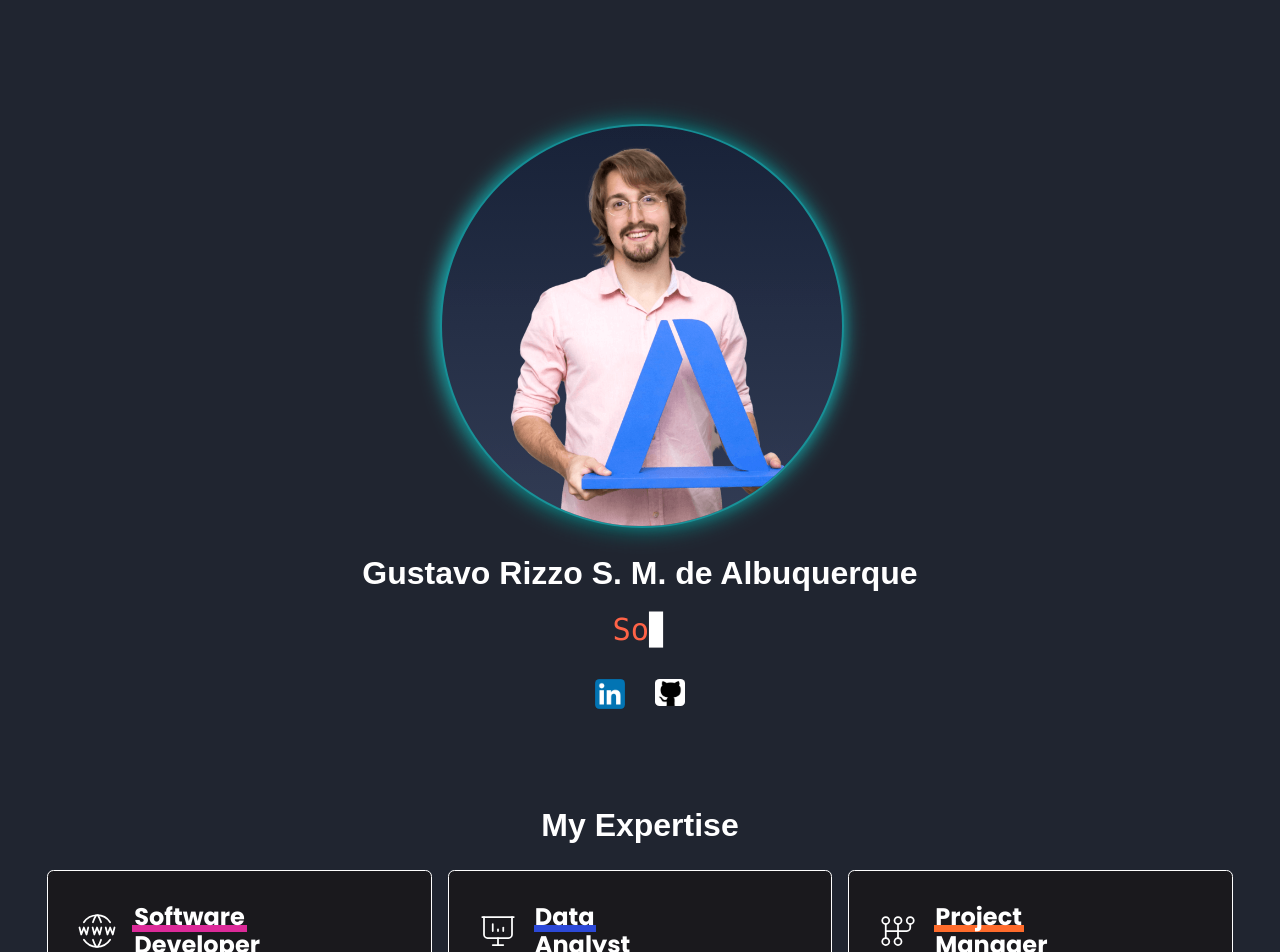
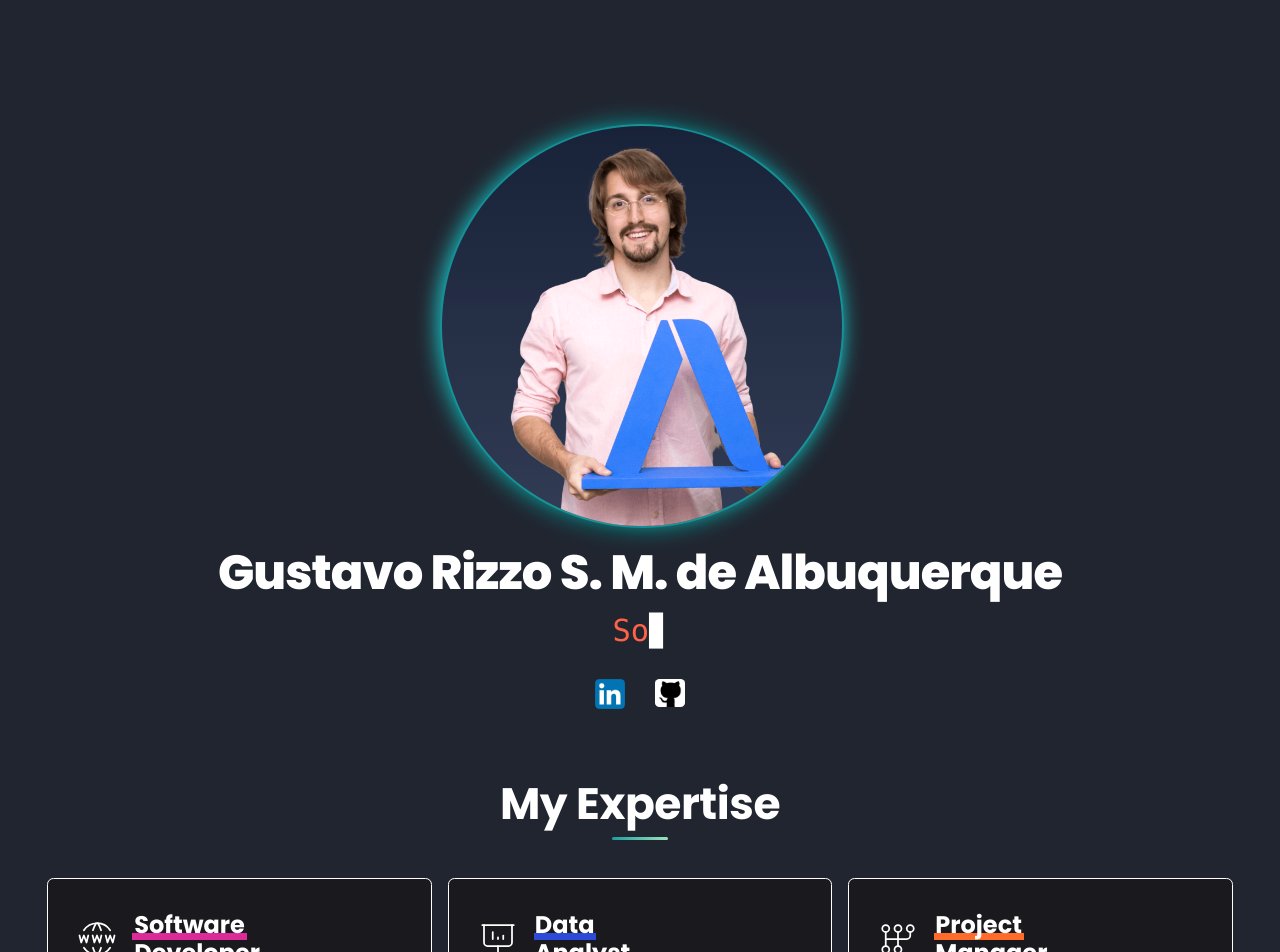
Before and after one commit to GustavoRizzo/my-resume, a React (Vite) app: page / in a window 1280 px wide. Shown: the top 952 px of the page. Built offline with nearby package versions, Linux system fonts and the light colour scheme.

Commit message:
Change layout titles

```diff
--- a/src/App.css
+++ b/src/App.css
@@ -1,3 +1,5 @@
+@import url("https://fonts.googleapis.com/css2?family=Poppins:wght@600;700;800&display=swap");
+
 #root {
   margin: 0 auto;
   text-align: center;
@@ -8,6 +10,41 @@ h1 {
   font-size: 2rem;
   font-weight: 600;
   line-height: normal;
+}
+
+/* Shared hero (name) title on the first fold */
+.hero-title {
+  font-family: "Poppins", sans-serif;
+  font-weight: 800;
+  font-size: clamp(1.9rem, 1.2rem + 3.2vw, 3rem);
+  letter-spacing: -0.02em;
+  line-height: 1.1;
+  margin: 1.2rem 0 1.2rem;
+}
+
+/* Shared section titles ("My Expertise", "Career Timeline", "Beyond Work") */
+.section-title {
+  font-family: "Poppins", sans-serif;
+  font-weight: 700;
+  font-size: clamp(2rem, 1.4rem + 2.4vw, 2.75rem);
+  letter-spacing: -0.01em;
+  line-height: 1.1;
+  position: relative;
+  margin: 0 auto 2.4rem;
+  padding-bottom: 0.7rem;
+}
+
+/* Gradient accent bar tying the cyan (hero halo) to the green (timeline) */
+.section-title::after {
+  content: "";
+  position: absolute;
+  left: 50%;
+  bottom: 0;
+  transform: translateX(-50%);
+  width: 56px;
+  height: 3px;
+  border-radius: 3px;
+  background: linear-gradient(90deg, #1f9ea1, #9ce2bd);
 }
 
 h2 {
--- a/src/components/SectionBeyondWork/SectionBeyondWork.tsx
+++ b/src/components/SectionBeyondWork/SectionBeyondWork.tsx
@@ -13,7 +13,7 @@ export default function SectionBeyondWork() {
 
     return (
         <section className="beyond-work">
-            <h1 style={{ marginTop: "5px" }}>{data.section.title}</h1>
+            <h1 className="section-title">{data.section.title}</h1>
             <p className="beyond-work__subtitle">{data.section.subtitle}</p>
 
             <div
--- a/src/components/SectionExpertisesV3/SectionExpertisesV3.tsx
+++ b/src/components/SectionExpertisesV3/SectionExpertisesV3.tsx
@@ -36,7 +36,7 @@ export default function SectionExpertisesV3() {
 
     return (
         <section className="expertise-v3">
-            <h1>My Expertise</h1>
+            <h1 className="section-title">My Expertise</h1>
 
             <div
                 ref={gridRef}
--- a/src/components/WhoAmI/WhoAmI.tsx
+++ b/src/components/WhoAmI/WhoAmI.tsx
@@ -53,7 +53,7 @@ export default function WhoAmI( {name, perfil_img, url_linkedin, url_github, con
                     alt="perfil"
                 />
             </div>
-            <h1>{name}</h1>
+            <h1 className="hero-title">{name}</h1>
             < ConsoleTextAnimated console_phrases={console_phrases} />
             <div className="list_contato">
                 <a href={url_linkedin}>
--- a/src/pages/CareerTimeline/index.tsx
+++ b/src/pages/CareerTimeline/index.tsx
@@ -7,7 +7,7 @@ export default function CareerTimeline() {
 
       return (
         <section style={{ display: 'grid', justifyItems: 'center', alignContent: 'center' }}>
-          <h1>Career Timeline</h1>
+          <h1 className="section-title">Career Timeline</h1>
           <ExperiencesTimeline experiences={experiences} />
         </section>
       );
```
Also changed, not shown: 1 other file (tests, documents, lock files or other folders).
